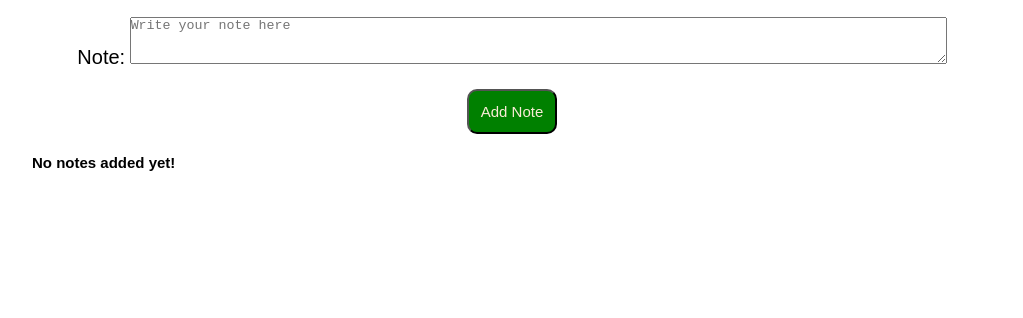
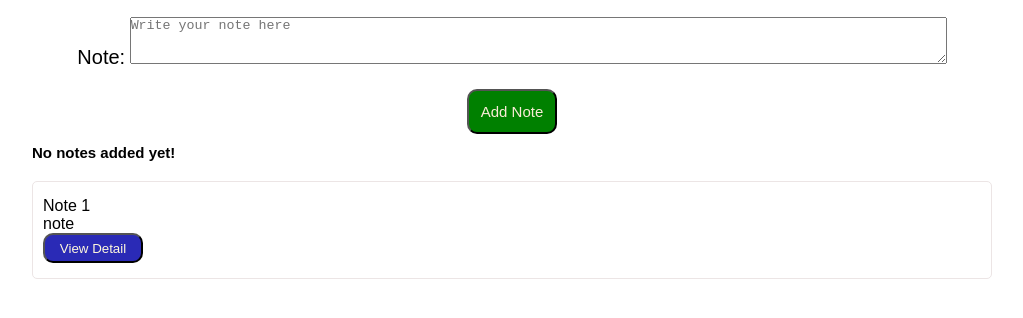
Before and after one commit to MichaelSukkiSong/note_taker_app, a plain HTML site: page index.html in a window 1280 px wide. Shown: the part 108-426 px from the top of the page, without its empty margins (128-1151 px from the left). Drawn offline with Linux system fonts and the light colour scheme.

Commit message:
styled table list element

```diff
--- a/index.html
+++ b/index.html
@@ -25,8 +25,11 @@
       </div>
 
       <div class="table_list">
+        <h5>No notes added yet!</h5>
         <div class="list_element">
-          <h5>No notes added yet!</h5>
+          <span>Note 1</span>
+          <p>note</p>
+          <button>View Detail</button>
         </div>
       </div>
     </div>
--- a/style.css
+++ b/style.css
@@ -51,11 +51,24 @@ img {
 
 /* table_list */
 
+.table_list h5 {
+  text-align: left;
+  margin-top: 10px;
+  font-size: 15px;
+}
+
 .list_element {
   margin-top: 20px;
+  text-align: left;
+  border: 1px solid rgb(236, 229, 229);
+  border-radius: 5px;
+  padding: 15px 10px;
 }
 
-.list_element h5 {
-  font-size: 15px;
-  text-align: left;
+.list_element button {
+  width: 100px;
+  height: 30px;
+  background-color: rgb(42, 42, 182);
+  color: cornsilk;
+  border-radius: 10px;
 }
```
